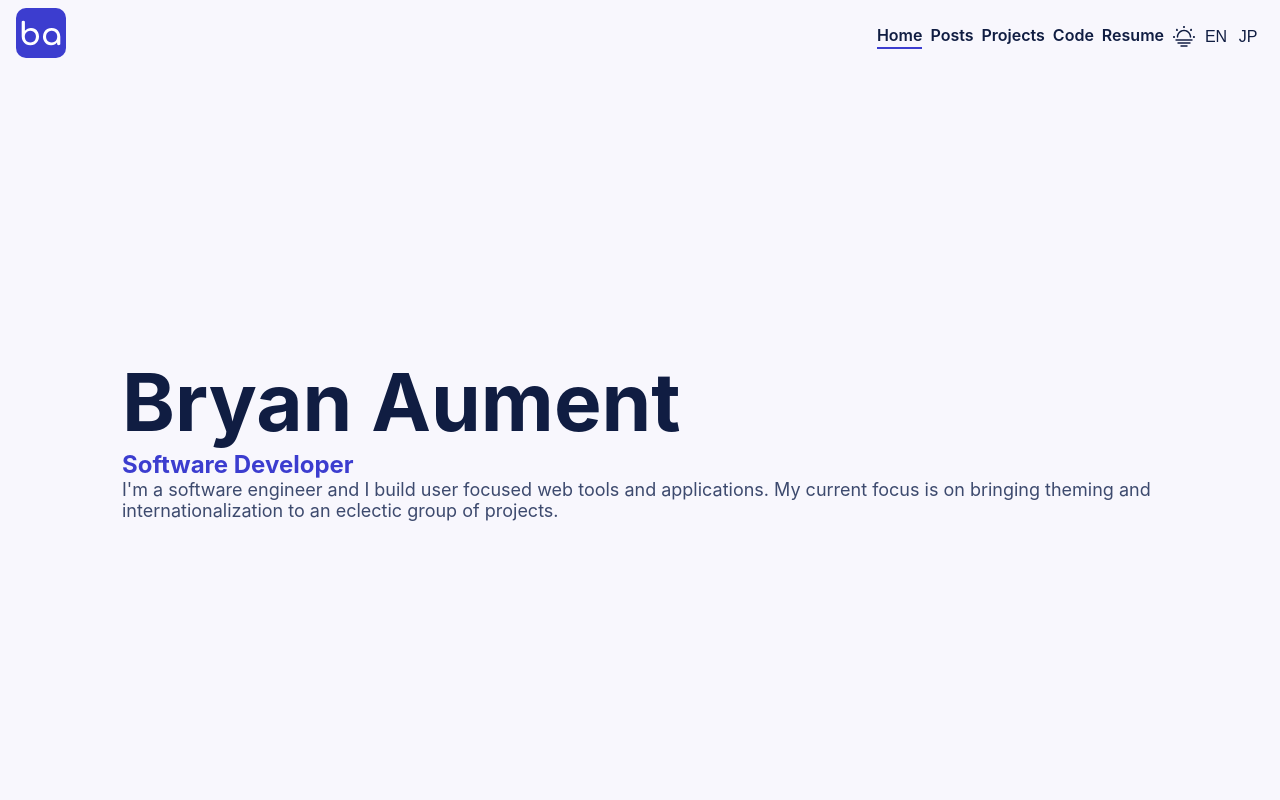
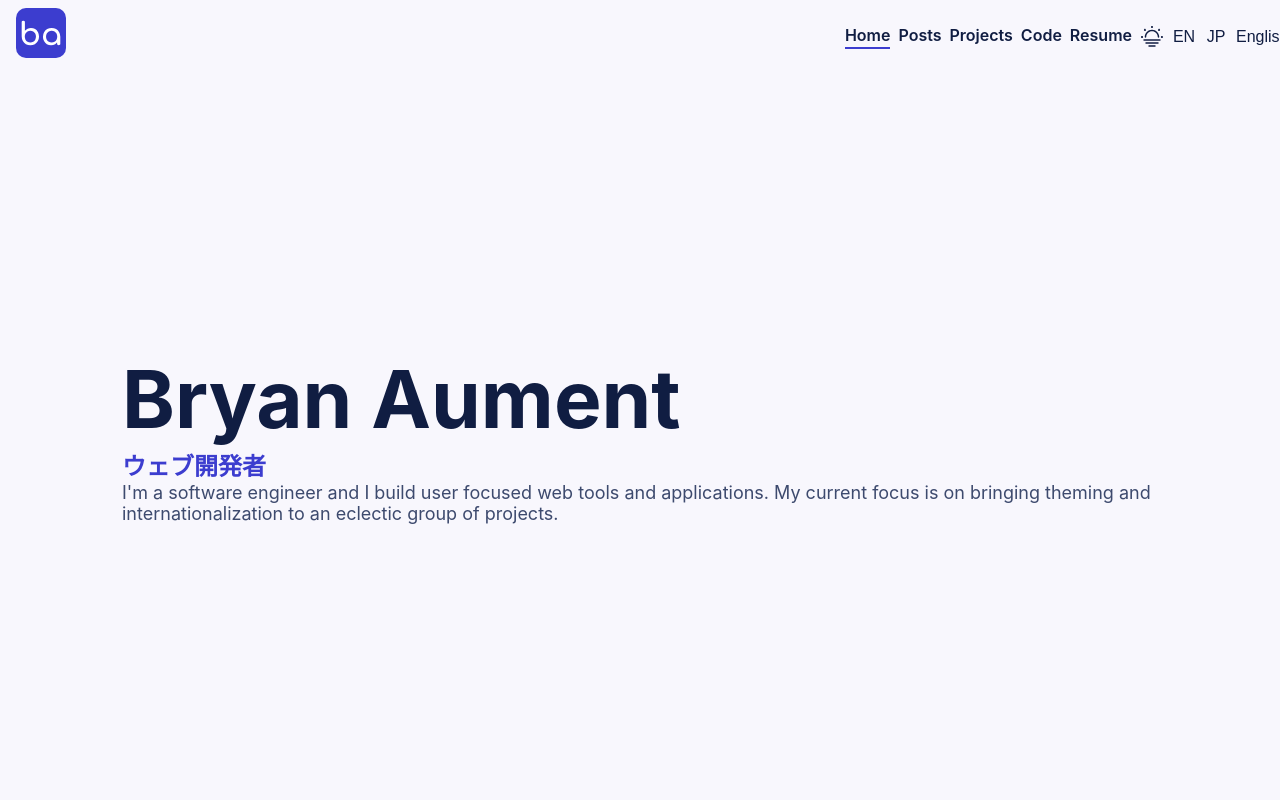
Before and after one commit to BryanAM/portfolio, a React (Create React App) app: page / in a window 1280 px wide. Shown: the top 800 px of the page. Built offline with nearby package versions, Linux system fonts and the light colour scheme.

Commit message:
created langauge switch

```diff
--- /dev/null
+++ b/src/components/LanguageSwitcher/LanguageSwitcher.jsx
@@ -0,0 +1,21 @@
+import React from 'react';
+import { useTranslation } from 'react-i18next';
+import './languageSwitcher.scss';
+
+function LanguageSwitcher() {
+  const [t, i18next] = useTranslation();
+
+  return (
+    <button
+      className="text-button"
+      type="button"
+      onClick={() => {
+        i18next.changeLanguage(i18next.language === 'en' ? 'jp' : 'en');
+      }}
+    >
+      {t(`common.${i18next.language === 'en' ? 'jp' : 'en'}`)}
+    </button>
+  );
+}
+
+export default LanguageSwitcher;
--- a/src/components/Menu/Menu.jsx
+++ b/src/components/Menu/Menu.jsx
@@ -9,6 +9,7 @@ import { ReactComponent as SunIcon } from '../../assets/pictograms/sun.svg';
 import { useTheme } from '../../contexts/themeContext';
 import MobileMenu from './MenuMobile/MenuMobile';
 import './menu.scss';
+import LanguageSwitcher from '../LanguageSwitcher/LanguageSwitcher';
 
 function Menu({ menuOpen, setMenuOpen }) {
   const [t, i18next] = useTranslation();
@@ -56,6 +57,7 @@ function Menu({ menuOpen, setMenuOpen }) {
           </button>
           <button className="text-button" type="button" onClick={() => i18next.changeLanguage('en')}>EN</button>
           <button className="text-button" type="button" onClick={() => i18next.changeLanguage('jp')}>JP</button>
+          <LanguageSwitcher />
         </Stack>
       )}
     </nav>
--- a/src/components/index.js
+++ b/src/components/index.js
@@ -1,5 +1,6 @@
 import Card from './Card/Card';
 import Footer from './Footer/Footer';
+import LanguageSwitcher from './LanguageSwitcher/LanguageSwitcher';
 import Stack from './Stack/Stack';
 import Menu from './Menu/Menu';
 
@@ -8,6 +9,7 @@ export {
   // eslint-disable-next-line import/prefer-default-export
   Card,
   Footer,
+  LanguageSwitcher,
   Stack,
   Menu,
 };
--- a/src/i18next/locales/en.json
+++ b/src/i18next/locales/en.json
@@ -1,7 +1,9 @@
 {
   "common": {
+    "en": "English",
     "name": "Bryan Aument",
-    "title": "Software Developer"
+    "jp": "日本語",
+    "title": "ウェブ開発者"
   },
   "footer": {
     "copywrite": "© 2022-present Bryan Aument. All Rights Reserved."
--- a/src/i18next/locales/jp.json
+++ b/src/i18next/locales/jp.json
@@ -1,7 +1,12 @@
 {
   "common": {
+    "en": "English",
     "name": "Bryan Aument",
+    "jp": "日本語",
     "title": "ウェブ開発者"
+  },
+  "footer": {
+    "copywrite": "© 2022年ー現在 Bryan Aument。不許複製"
   },
   "landing": {
     "hero": {
```
Also changed, not shown: src/components/LanguageSwitcher/languageSwitcher.scss (added), 1 other file (tests, documents, lock files or other folders).
